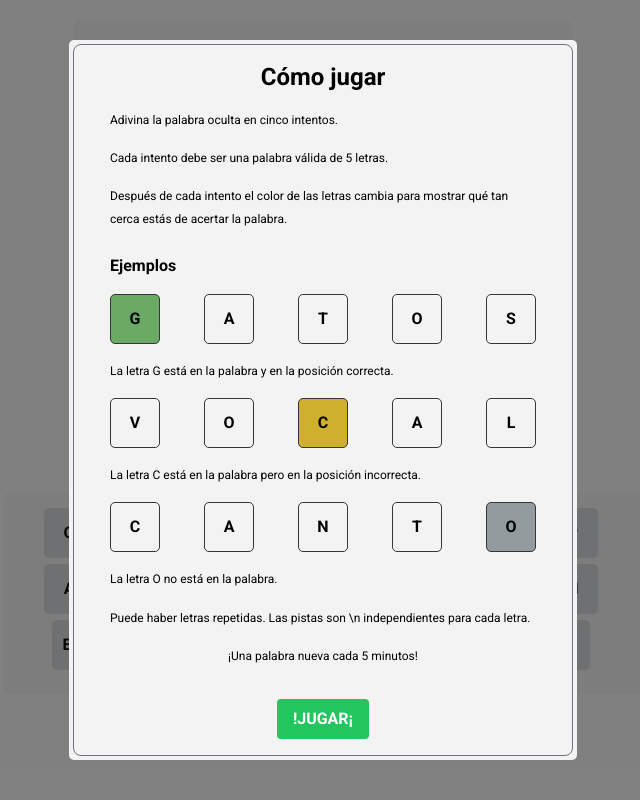
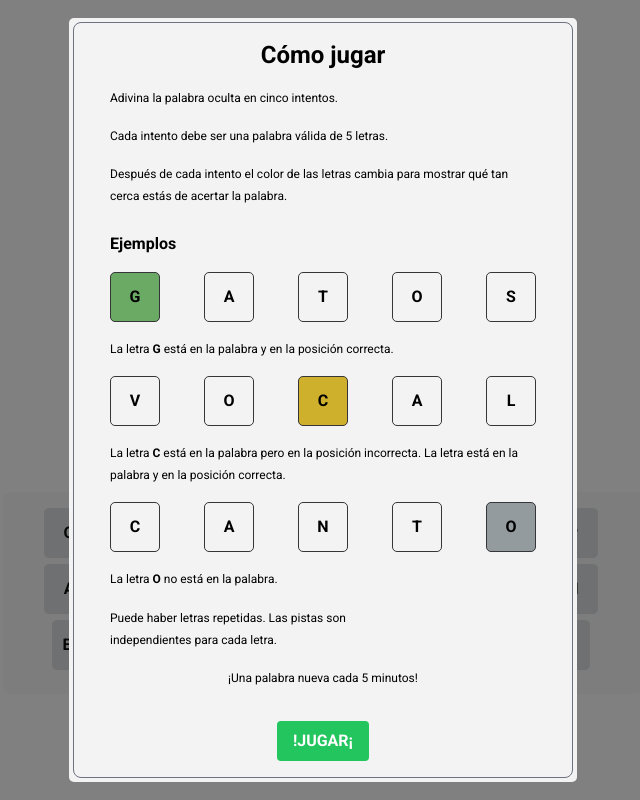
Before and after one commit to armitageCash/wordle, a React (Vite) app: page / in a window 1280 px wide. Shown: the whole page, without its empty margins (317-957 px from the left). Built offline with nearby package versions, Linux system fonts and the light colour scheme; the HTML template or start-up script is replaced by a standard one.

Commit message:
format instructions view

```diff
--- a/src/App.tsx
+++ b/src/App.tsx
@@ -52,7 +52,7 @@ const Content: React.FC = () => {
   };
 
   const tick = (time: number) => {
-    //setRemainingTime(time);
+    setRemainingTime(time);
   };
 
   const end = () => {
--- a/src/views/Instructions.tsx
+++ b/src/views/Instructions.tsx
@@ -23,7 +23,8 @@ const Instructions: React.FC<IProps> = (Props: IProps) => {
           <>
             <Parragraph
               align="left"
-              text="Adivina la palabra oculta en cinco intentos."
+              text=""
+              children={<p>Adivina la palabra oculta en cinco intentos.</p>}
             />
             <Parragraph
               align="left"
@@ -64,7 +65,13 @@ const Instructions: React.FC<IProps> = (Props: IProps) => {
             <Spacing size={8} />
             <Parragraph
               align="left"
-              text="La letra G está en la palabra y en la posición correcta."
+              children={
+                <p>
+                  La letra <span style={{ fontWeight: "bold" }}>G</span> está en
+                  la palabra y en la posición correcta.
+                </p>
+              }
+              text=""
             />
             <Grid
               className="flex"
@@ -94,8 +101,14 @@ const Instructions: React.FC<IProps> = (Props: IProps) => {
             <Spacing size={8} />
             <Parragraph
               align="left"
-              text={`La letra C está en la palabra pero en la posición
-                      incorrecta.`}
+              children={
+                <p>
+                  La letra <span style={{ fontWeight: "bold" }}>C</span> está en
+                  la palabra pero en la posición incorrecta. La letra está en la
+                  palabra y en la posición correcta.
+                </p>
+              }
+              text={""}
             />
             <Grid
               className="flex"
@@ -124,10 +137,25 @@ const Instructions: React.FC<IProps> = (Props: IProps) => {
               ))}
             />
             <Spacing size={8} />
-            <Parragraph align="left" text="La letra O no está en la palabra." />
             <Parragraph
               align="left"
-              text="Puede haber letras repetidas. Las pistas son \n independientes para cada letra."
+              children={
+                <p>
+                  La letra <span style={{ fontWeight: "bold" }}>O</span> no está
+                  en la palabra.
+                </p>
+              }
+              text={""}
+            />
+            <Parragraph
+              align="left"
+              text=""
+              children={
+                <p>
+                  Puede haber letras repetidas. Las pistas son
+                  <br /> independientes para cada letra.
+                </p>
+              }
             />
             <Parragraph
               align="center"
```
